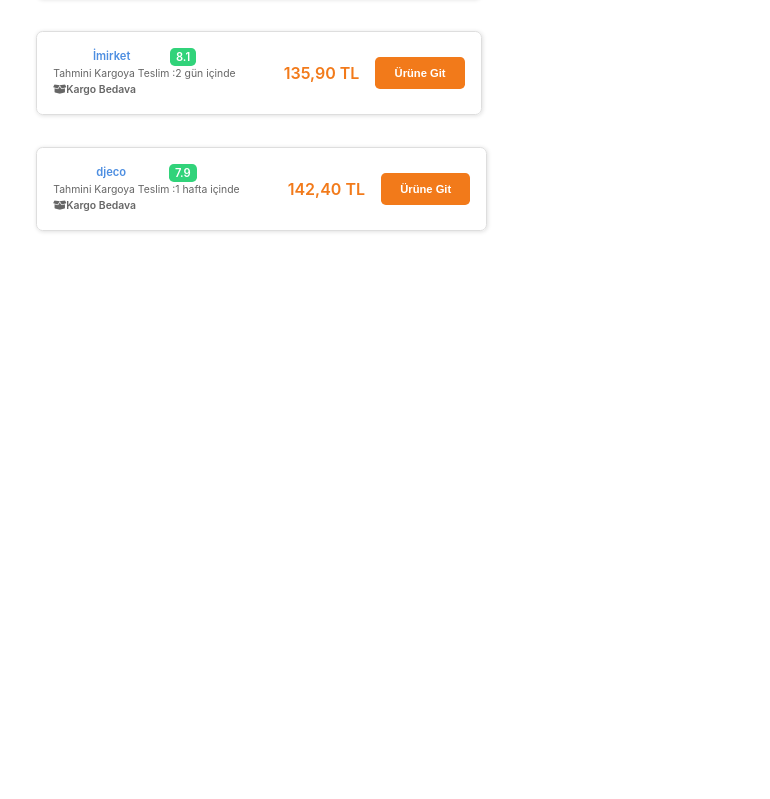
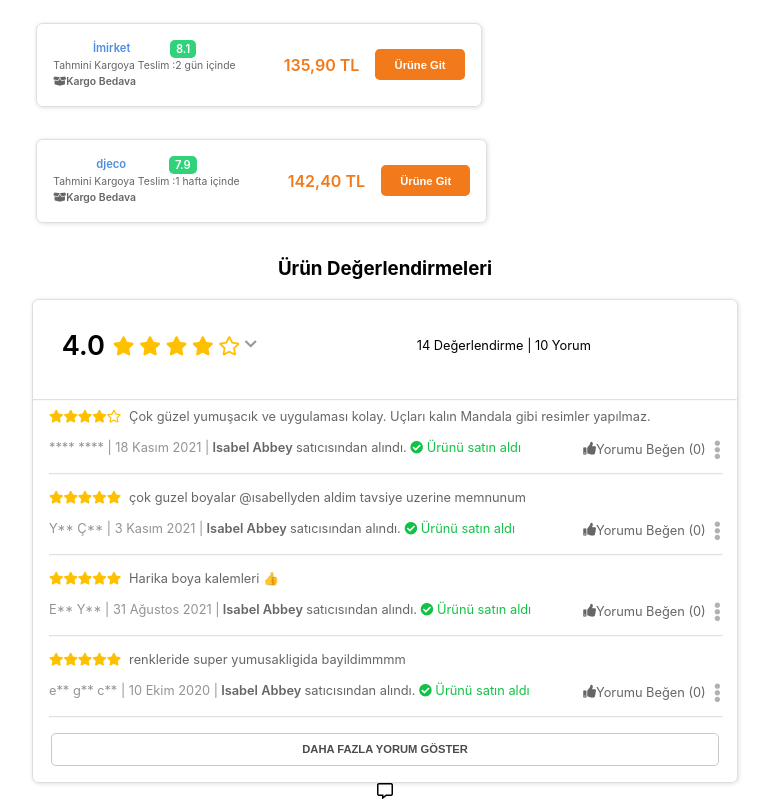
Before and after one commit to NurKevser/trendyol-product-details, a React (Create React App) app: page / in a window 1280 px wide. Shown: the part 1345-2144 px from the top of the page, without its empty margins (255-1025 px from the left). Before the commit the page ends 1592 px from the top, so only its background shows below. Built offline with nearby package versions, Linux system fonts and the light colour scheme.

Commit message:
completed product evaluation component

```diff
--- a/src/components/OtherSupplier.js
+++ b/src/components/OtherSupplier.js
@@ -1,6 +1,5 @@
 import React from "react";
 import { OtherSuppliers } from "./ProductsData";
-import Button from "./Button";
 import "../styles/otherSupplier.scss";
 
 const OtherSupplier = () => {
--- a/src/components/ProductDetails.js
+++ b/src/components/ProductDetails.js
@@ -8,6 +8,7 @@ import ReactTooltip from "react-tooltip";
 import SimilarProduct from "./SimilarProduct";
 import OtherSupplier  from "./OtherSupplier";
 import { OtherSuppliers } from "./ProductsData";
+import ProductEvaluation from "./ProductEvaluation";
 
 
 
@@ -66,7 +67,7 @@ const ProductDetails = () => {
             </div>
             <hr className="horizontal"></hr>
             <div className="reaction">
-              <Button className="add-to-basket">Sepete Ekle</Button>
+              <button className="add-to-basket">Sepete Ekle</button>
               <div className="fav">
                 <i
                   className={isFav ? "fas fa-heart" : "far fa-heart"}
@@ -106,8 +107,11 @@ const ProductDetails = () => {
         <SimilarProduct />
         <h3>Bu Ürünü Alanlar Bunları da Aldı</h3>
         <SimilarProduct />
-        <h2>Ürünün Diğer Satıcıları({OtherSuppliers.length})</h2>
+        <h3>Ürünün Diğer Satıcıları({OtherSuppliers.length})</h3>
         <OtherSupplier/>
+        <h3>Ürün Değerlendirmeleri</h3>
+        <ProductEvaluation/>
+        <i class="far fa-comment-alt"></i>
       </main>
     </>
   );
--- /dev/null
+++ b/src/components/ProductEvaluation.js
@@ -0,0 +1,57 @@
+import React from "react";
+import { Evaluation } from "./ProductsData";
+import "../styles/productEvaluation.scss";
+
+const ProductEvaluation = () => {
+  return (
+    <div className="evaluation">
+      <div className="rating">
+        <div className="rating-first">
+          <div className="rating-first-number">4.0</div>
+          <i class="fas fa-star"></i>
+          <i class="fas fa-star"></i>
+          <i class="fas fa-star"></i>
+          <i class="fas fa-star"></i>
+          <i class="far fa-star"></i>
+          <i class="fas fa-chevron-down"></i>
+        </div>
+        <div className="rating-second">14 Değerlendirme | 10 Yorum</div>
+      </div>
+      <hr className="horizontal1"></hr>
+      {Evaluation.map((eva, index) => {
+        return (
+          <div className="evaluation-card">
+            <div className="evaluation-card--first-part">
+              <div className="rate">{eva.rate}</div>
+              <div className="comment">{eva.comment}</div>
+            </div>
+            <div className="evaluation-card--second-part">
+              <div className="evaluation-card--second-part_left">
+                <span className="name-date">
+                  {eva.name} | {eva.date} |
+                </span>
+                <span className="supplier"> {eva.supplier} </span>
+                satıcısından alındı. <i class="fas fa-check-circle"></i>{" "}
+                <span className="state">{eva.orderState}</span>
+              </div>
+              <div className="evaluation-card--second-part_right">
+                  <div className="comment-fav">
+              <i class="fas fa-thumbs-up"></i>
+                <div className="comment">
+                Yorumu Beğen (0)
+                </div>
+
+                  </div>
+                <i class="fas fa-ellipsis-v"></i>
+              </div>
+            </div>
+            <hr className="horizontal"></hr>
+          </div>
+        );
+      })}
+      <button className="show-more-btn">DAHA FAZLA YORUM GÖSTER</button>
+    </div>
+  );
+};
+
+export default ProductEvaluation;
--- a/src/components/ProductsData.js
+++ b/src/components/ProductsData.js
@@ -141,3 +141,62 @@ export const OtherSuppliers = [
         id: 3
     }
 ]
+
+export const Evaluation = [
+    {
+        rate: [
+            <i class="fas fa-star"></i>,
+            <i class="fas fa-star"></i>,
+            <i class="fas fa-star"></i>,
+            <i class="fas fa-star"></i>,
+            <i class="far fa-star"></i>
+        ],
+        comment: 'Çok güzel yumuşacık ve uygulaması kolay. Uçları kalın Mandala gibi resimler yapılmaz.',
+        name:'**** ****',
+        date: '18 Kasım 2021',
+        supplier:'Isabel Abbey',
+        orderState:'Ürünü satın aldı',
+    },
+    {
+        rate: [
+            <i class="fas fa-star"></i>,
+            <i class="fas fa-star"></i>,
+            <i class="fas fa-star"></i>,
+            <i class="fas fa-star"></i>,
+            <i class="fas fa-star"></i>
+        ],
+        comment: 'çok guzel boyalar @ısabellyden aldim tavsiye uzerine memnunum',
+        name:'Y** Ç**',
+        date: '3 Kasım 2021',
+        supplier:'Isabel Abbey',
+        orderState:'Ürünü satın aldı',
+    },
+    {
+        rate: [
+            <i class="fas fa-star"></i>,
+            <i class="fas fa-star"></i>,
+            <i class="fas fa-star"></i>,
+            <i class="fas fa-star"></i>,
+            <i class="fas fa-star"></i>
+        ],
+        comment: 'Harika boya kalemleri 👍',
+        name:'E** Y**',
+        date: '31 Ağustos 2021',
+        supplier:'Isabel Abbey',
+        orderState:'Ürünü satın aldı',
+    },
+    {
+        rate: [
+            <i class="fas fa-star"></i>,
+            <i class="fas fa-star"></i>,
+            <i class="fas fa-star"></i>,
+            <i class="fas fa-star"></i>,
+            <i class="fas fa-star"></i>
+        ],
+        comment: 'renkleride super yumusakligida bayildimmmm',
+        name:'e** g** c**',
+        date: '10 Ekim 2020',
+        supplier:'Isabel Abbey',
+        orderState:'Ürünü satın aldı',
+    },
+]
--- a/src/styles/otherSupplier.scss
+++ b/src/styles/otherSupplier.scss
@@ -2,7 +2,6 @@
 @import "./mixin.scss";
 
 .other-supplier {
-
   width: 57%;
   height: auto;
   display: flex;
@@ -18,28 +17,31 @@
     line-height: 1rem;
 
     &--left {
-
       text-align: start;
       font-size: 0.65rem;
       color: $sub-text;
 
-      &__name{
+      &__name {
         display: flex;
         justify-content: space-evenly;
-            font-size: .70rem;
+        font-size: 0.7rem;
         font-weight: 600;
         color: #4d8ee1;
         cursor: pointer;
-            &:hover, &:focus, &:active{
+
+        &:hover,
+        &:focus,
+        &:active {
           text-decoration: underline;
         }
-          &-rate{
+
+        &-rate {
           border: 1px solid transparent;
-            border-radius: .3rem;
-            background-color: #31D37A;
+          border-radius: 0.3rem;
+          background-color: #31d37a;
           color: white;
           width: fit-content;
-            padding: 0 .3rem;
+          padding: 0 0.3rem;
         }
       }
     }
@@ -49,23 +51,29 @@
       align-items: center;
       margin-left: 3rem;
 
-      &_ship{
+      &_ship {
         font-weight: 600;
       }
-      &_price{
+      &_price {
         color: $orange;
         font-weight: 600;
       }
-      &_btn{
+      &_btn {
         border: none;
-          border-radius: .3rem;
+        border-radius: 0.3rem;
         background-color: $orange;
         color: white;
-          font-size: .70rem;
+        font-size: 0.7rem;
         font-weight: 600;
-          padding: .6rem 1.2rem;
+        padding: 0.6rem 1.2rem;
         margin-left: 1rem;
+        cursor: pointer;
+
+        &:hover,
+        &:active {
+          background-color: $orange-hover;
         }
       }
     }
   }
+}
--- a/src/styles/productDetails.scss
+++ b/src/styles/productDetails.scss
@@ -124,6 +124,22 @@
         display: flex;
         align-items: center;
 
+        .add-to-basket{
+          border: none;
+          border-radius: .3rem;
+          background-color: $orange;
+          color: white;
+          font-size: 1rem;
+          font-weight: 600;
+          padding: .8rem 10rem;
+          margin-left: 1rem;
+
+          &:hover, &:active{
+            background-color: $orange-hover;
+
+          }
+        }
+
         .far {
           display: flex;
           border: 1px solid $border;
--- /dev/null
+++ b/src/styles/productEvaluation.scss
@@ -0,0 +1,117 @@
+@import "./variables.scss";
+@import "./mixin.scss";
+
+.evaluation {
+  border: 1px solid $border;
+  border-radius: 0.4rem;
+  box-shadow: 0.7px 0.7px 4px 0 $border;
+  width: 55%;
+  height: auto;
+  .rating {
+    display: flex;
+    align-items: center;
+    padding: 1.8rem;
+    &-first {
+      font-size: 1.2rem;
+      display: flex;
+      justify-content: center;
+      align-items: center;
+      padding-right: 10rem;
+      &-number {
+        font-size: 1.7rem;
+        font-weight: 600;
+        padding-right: 0.5rem;
+      }
+      .fa-star {
+        color: #ffc000;
+        padding-right: 0.3rem;
+      }
+      .fa-chevron-down {
+        opacity: 0.4;
+        font-size: 0.85rem;
+        cursor: pointer;
+      }
+    }
+    &-second {
+      font-size: 0.8rem;
+    }
+  }
+  .horizontal1 {
+    opacity: 0.3;
+  }
+  &-card {
+    display: flex;
+    flex-direction: column;
+    font-size: 0.8rem;
+    color: $sub-text;
+    margin: .5rem 1rem;
+    &--first-part {
+      display: flex;
+      text-align: justify;
+      margin-bottom: 1rem;
+      .rate {
+        color: #ffc000;
+        margin-right: 0.5rem;
+      }
+    }
+    &--second-part {
+      display: flex;
+      justify-content: space-between;
+      margin-bottom: .5rem;
+      .name-date {
+        opacity: 0.7;
+      }
+      .supplier {
+        font-weight: 600;
+      }
+      .fa-check-circle,
+      .state {
+        color: #12c247;
+      }
+      &_right{
+          display: flex;
+          justify-content: center;
+          align-items: center;
+          .comment-fav{
+            display: flex;
+            justify-content: center;
+            align-items: center;
+            padding-right: .5rem;
+            &:hover{
+                cursor: pointer;
+                color: $orange;
+            }
+          }
+          .fa-ellipsis-v{
+              font-size: 1.2rem;
+              opacity: .5;
+              &:hover {
+                  cursor: pointer;
+                  opacity: .8;
+              }
+          }
+
+      }
+    }
+    .horizontal {
+      width: 100%;
+      opacity: 0.3;
+    }
+  }
+  .show-more-btn{
+    border: 0.5px solid rgba(0, 0, 0, 0.3);
+    border-radius: .3rem;
+      background-color: transparent;
+      color: black;
+      opacity: 0.7;
+      font-size: .70rem;
+      font-weight: 600;
+      width: 95%;
+      padding: .6rem;
+      margin-bottom: 1rem;
+      &:hover {
+        border: 1px solid $orange;
+        color: $orange;
+      }
+  }
+}
```
Lines whose indentation alone changed are shown as unchanged.
